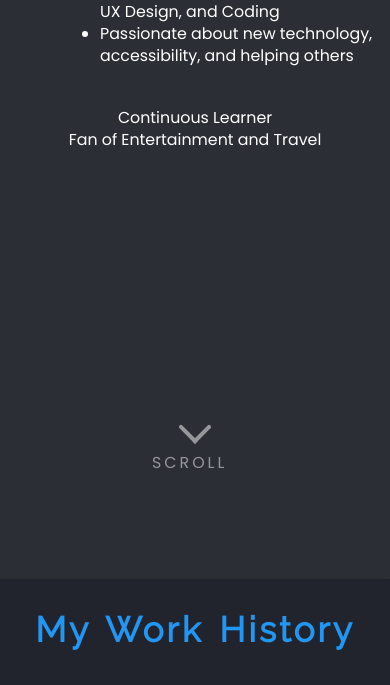
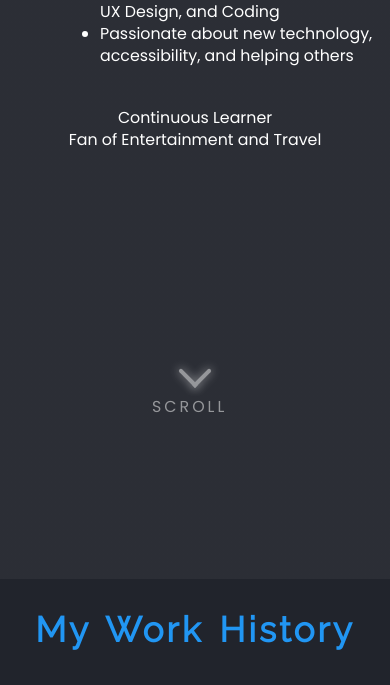
Before and after one commit to Ooric007/ooric007.github.io, a plain HTML site: page index.html in a window 390 px wide. Shown: the part 349-1034 px from the top of the page. Drawn offline with Linux system fonts and the light colour scheme.

Commit message:
Minor update to give scroll arrow a glow and move it higher so it is more likely to be visible on phone

```diff
--- a/style.css
+++ b/style.css
@@ -191,10 +191,11 @@ nav ul li:hover::after>a:not(.active) {
     font-weight: bolder;
 }
 
-/* Scroll down arrow */
 body {
     background: #21242C;
 }
+
+/* Scroll down arrow */
 
 .wrapper {
     width: 100%;
@@ -204,7 +205,7 @@ body {
 
 .arrow {
     width: 38px;
-    height: 128px;
+    height: 184px;
     margin: auto;
     text-transform: uppercase;
     letter-spacing: 3px;
@@ -230,6 +231,8 @@ body {
     width: 24px;
     height: 4px;
     background: white;
+    /* Glow on scroll arrow */
+    box-shadow: 0 0 10px 1px rgba(255, 255, 255, 0.7);
 }
 
 .arrow ul li:nth-child(1) {
```
